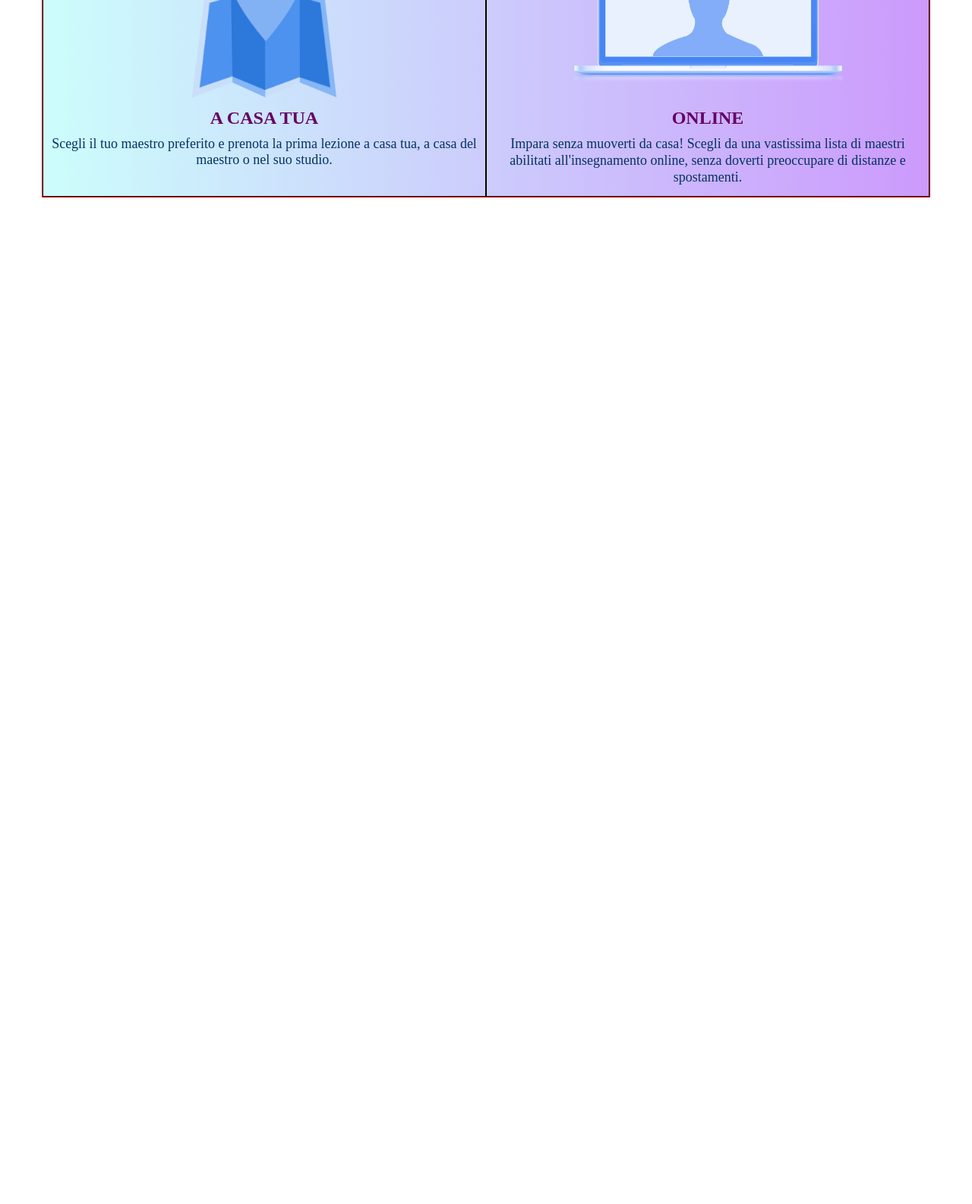
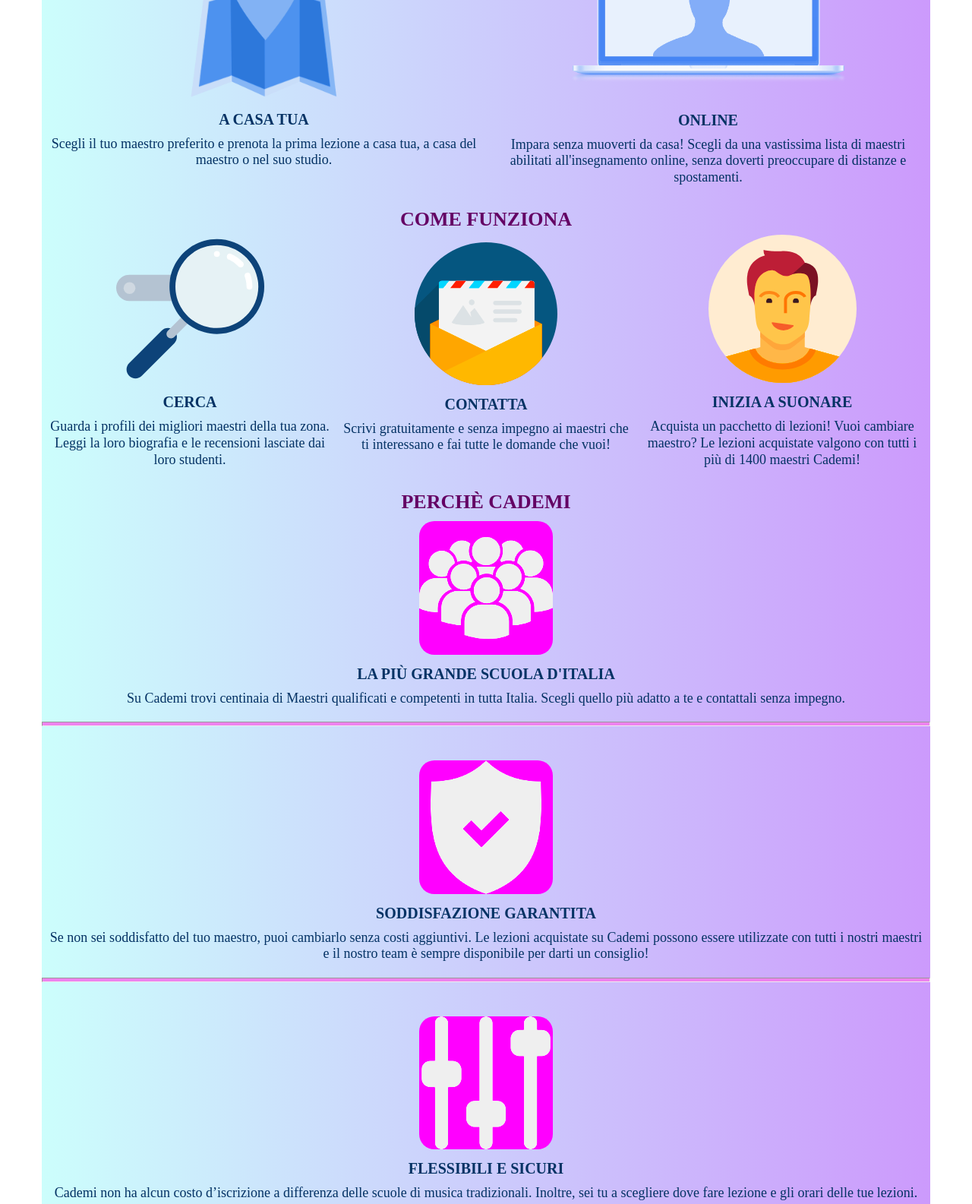
Before and after one commit to francescapetra/html-css-resp-wannabe-12bool, a plain HTML site: page index.html in a window 1280 px wide. Shown: the part 140-1725 px from the top of the page at 76% size. Before the commit the page ends 800 px from the top, so only its background shows below. Drawn offline with Linux system fonts and the light colour scheme.

Commit message:
ricreato html+css wannabe

```diff
--- a/css/style.css
+++ b/css/style.css
@@ -1,5 +1,4 @@
 .container{
-  height: 400px;
   width: 100%;
   background-image: linear-gradient(to right , #CCFEFC, #CC9AFC);
 }
@@ -18,11 +17,17 @@
   color: #640264;
 }
 h2.sotto-titolo{
-  font-size: 24px;
+  font-size: 26px;
   text-transform: uppercase;
-  font-weight: 900;
+  font-weight: bolder;
   padding: 5px 0 10px 0;
   color: #640264;
+}
+h3{
+  font-size: 20px;
+  text-transform: uppercase;
+  color: #043264;
+  padding: 10px 0 10px 0;
 }
 p{
   font-size: 18px;
@@ -35,7 +40,30 @@
   height: auto;
 }
 img.personal{
-  width:65%;
-  height: auto;
+ width: 65%;
   padding: 20px 0 20px 0;
 }
+img.lente{
+  width:50%;
+  height: auto;
+  padding-top: 40px;
+}
+hr{
+  margin: 20px 0;
+  padding: 2px;
+  background-color: violet;
+}
+img.lettera{
+  width:48%;
+  height: auto;
+  padding-top: 5px;
+}
+img.grafico{
+  width:15%;
+  background-color: #FC02FC;
+  border-radius: 20px;
+}
+div[class*="col-" ]{
+  height: 100%;
+  margin-bottom: 25px;
+}
--- a/index.html
+++ b/index.html
@@ -8,25 +8,74 @@
   <link rel="stylesheet" href="css/style.css">
   <title>Responsive Wannabe</title>
 </head>
-<body class="debug">
+<body>
   <header>
-    <div class="container debug">
-      <div class="col-lg-6 debug">
+    <div class="container">
+      <div class="col-lg-6">
         <article class="taglio-alto">
           <h1>Lezioni dove vuoi tu</h1>
           <img  class="mappa" src="img/icon/maps.png" alt="mappa">
-          <h2 class="sotto-titolo">A casa tua</h2>
+          <h3 class="sotto-titolo">A casa tua</h3>
           <p>Scegli il tuo maestro preferito e prenota la prima lezione a casa tua, a casa del maestro o nel suo studio.</p>
         </article>
       </div>
-      <div class="col-lg-6 debug">
+      <div class="col-lg-6">
         <article class="taglio-alto">
           <img class="personal" src="img/icon/screen.png" alt="personal computer">
-          <h2 class="sotto-titolo">Online</h2>
+          <h3 class="sotto-titolo">Online</h3>
           <p>Impara senza muoverti da casa! Scegli da una vastissima lista di maestri abilitati all'insegnamento online, senza doverti preoccupare di distanze e spostamenti.</p>
         </article>
       </div>
     </div>
+    <div class="container">
+      <div class="col-lg-4">
+        <article class="taglio-alto">
+          <img class="lente"src="img/search.svg" alt="lente">
+          <h3>Cerca</h3>
+          <p>Guarda i profili dei migliori maestri della tua zona. Leggi la loro biografia e le recensioni lasciate dai loro studenti.</p>
+        </article>
+      </div>
+      <div class="col-lg-4">
+        <article class="taglio-alto">
+          <h2 class="sotto-titolo">Come Funziona</h2>
+          <img class="lettera" src="img/letter.svg" alt="lettera">
+          <h3>Contatta</h3>
+          <p>Scrivi gratuitamente e senza impegno ai maestri che ti interessano e fai tutte le domande che vuoi!</p>
+        </article>
+      </div>
+      <div class="col-lg-4">
+        <article class="taglio-alto">
+          <img class="lente" src="img/male.svg" alt="testimonial">
+          <h3>Inizia a Suonare</h3>
+          <p>Acquista un pacchetto di lezioni! Vuoi cambiare maestro? Le lezioni acquistate valgono con tutti i più di 1400 maestri Cademi!</p>
+        </article>
+      </div>
+    </div>
+    <div class="container">
+      <div class="col-lg-12">
+        <article class="taglio-alto">
+          <h2 class="sotto-titolo">Perchè Cademi</h2>
+          <img class="grafico" src="img/icon/profile.png" alt="grafico">
+          <h3>La più grande scuola d'Italia</h3>
+          <p>Su Cademi trovi centinaia di Maestri qualificati e competenti in tutta Italia. Scegli quello più adatto a te e contattali senza impegno.</p>
+          <hr>
+        </article>
+        </div>
+        <div class="col-lg-12">
+          <article class="taglio-alto">
+            <img class="grafico" src="img/icon/secure.png" alt="secure">
+            <h3>Soddisfazione garantita</h3>
+            <p>Se non sei soddisfatto del tuo maestro, puoi cambiarlo senza costi aggiuntivi. Le lezioni acquistate su Cademi possono essere utilizzate con tutti i nostri maestri e il nostro team è sempre disponibile per darti un consiglio!</p>
+            <hr>
+          </article>
+        </div>
+        <div class="col-lg-12">
+          <article class="taglio-alto">
+            <img class="grafico" src="img/icon/flex.png" alt="flex">
+            <h3>Flessibili e sicuri</h3>
+            <p>Cademi non ha alcun costo d’iscrizione a differenza delle scuole di musica tradizionali. Inoltre, sei tu a scegliere dove fare lezione e gli orari delle tue lezioni.</p>
+          </article>
+        </div>
   </header>
 
 </body>
```
